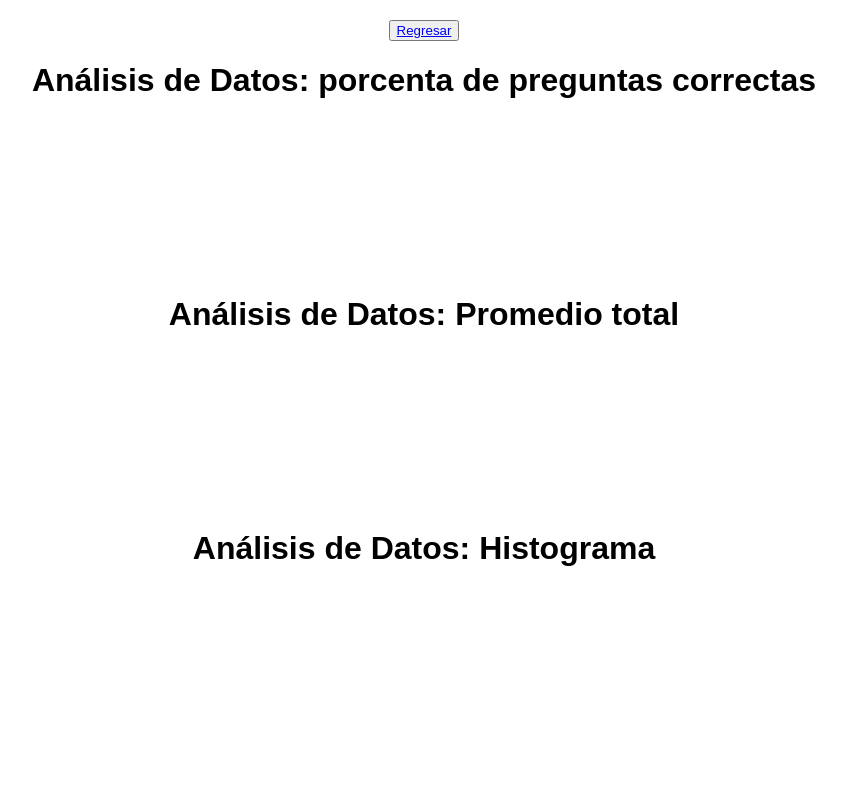
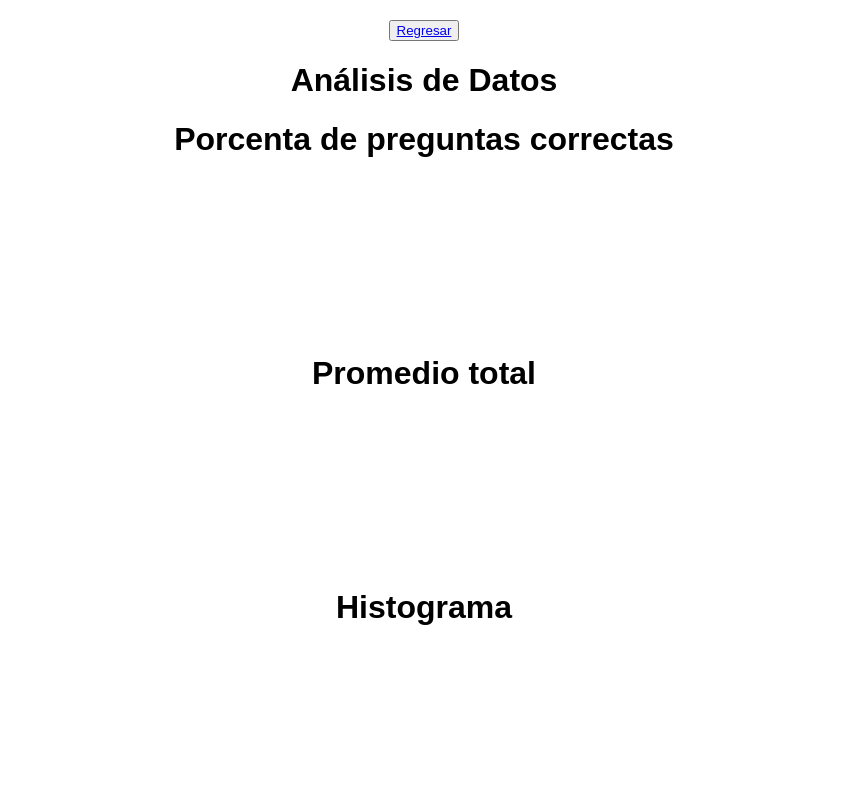
Before and after one commit to Juanjosedelriomolano/Web-del-RSA, a website: page public/graficos/graficos.html in a window 1280 px wide. Shown: the whole page, without its empty margins (216-1062 px from the left). Drawn offline with nearby package versions, Linux system fonts and the light colour scheme; no server answers.

Commit message:
Add files via upload

```diff
--- a/public/graficos/graficos.html
+++ b/public/graficos/graficos.html
@@ -22,13 +22,15 @@
         <button class="modal_button"><a href="/../ova/ova.html">Regresar</a></button>
     </header>
 
-    <h1>Análisis de Datos: porcenta de preguntas correctas</h1>
+    <h1>Análisis de Datos</h1>
+
+    <h1>Porcenta de preguntas correctas</h1>
     <canvas id="myChart"></canvas>
 
-    <h1>Análisis de Datos: Promedio total</h1>
+    <h1>Promedio total</h1>
     <canvas id="myChartprom"></canvas>
 
-    <h1>Análisis de Datos: Histograma</h1>
+    <h1>Histograma</h1>
     <canvas id="myCharthis"></canvas>
 
     <script>
```
Also changed, not shown: public/ova/ova.html (+2 -3 lines).
